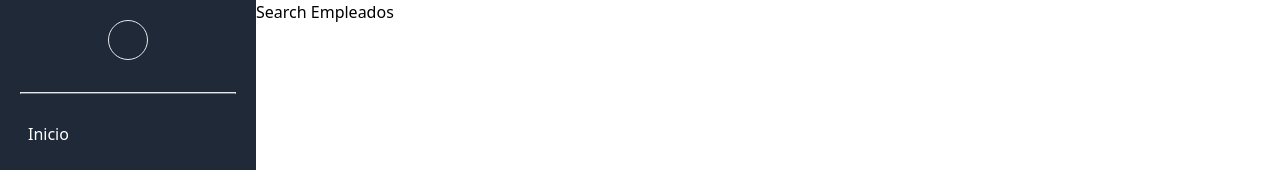
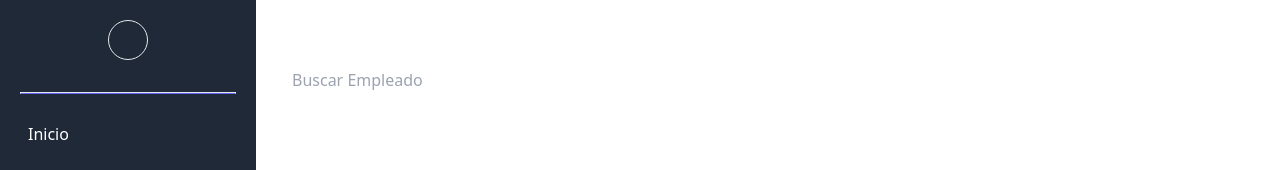
Before and after one commit to Kevin-ORojas/interfazFinalSena, a React (Vite) app in the folder client/vite-project/: page /SearchEmpleados in a window 1280 px wide. Shown: the top 170 px of the page. Built offline with nearby package versions, Linux system fonts and the light colour scheme.

Commit message:
desarrollando pantalla de buscador de empleados

```diff
--- a/client/vite-project/src/components/AgregaEmpleado.jsx
+++ b/client/vite-project/src/components/AgregaEmpleado.jsx
@@ -90,7 +90,7 @@ export const AgregaEmpleado = () => {
             type="number"
             id="salario"
             name="salario"
-            value={salario.toFixed(2)}
+            value={salario}
             onChange={handleInputChange}
             required
           />
--- a/client/vite-project/src/components/SearchEmpleados.jsx
+++ b/client/vite-project/src/components/SearchEmpleados.jsx
@@ -2,8 +2,14 @@ import React from "react";
 
 export const SearchEmpleados = () => {
   return (
-    <div>
-      <h2>Search Empleados</h2>
+    <div className="w-full ">
+      <div className="text-center py-4 mt-10 px-6">
+        <input
+          className="w-full p-3 rounded-md cursor-pointer"
+          type="text"
+          placeholder="Buscar Empleado"
+        />
+      </div>
     </div>
   );
 };
--- /dev/null
+++ b/client/vite-project/src/hooks/useBuscarEmpleado.js.js
@@ -0,0 +1,7 @@
+import React, { useState } from "react";
+
+export const searchEmpleados = () => {
+  const [search, setSearch] = useState({});
+
+  return {};
+};
```
